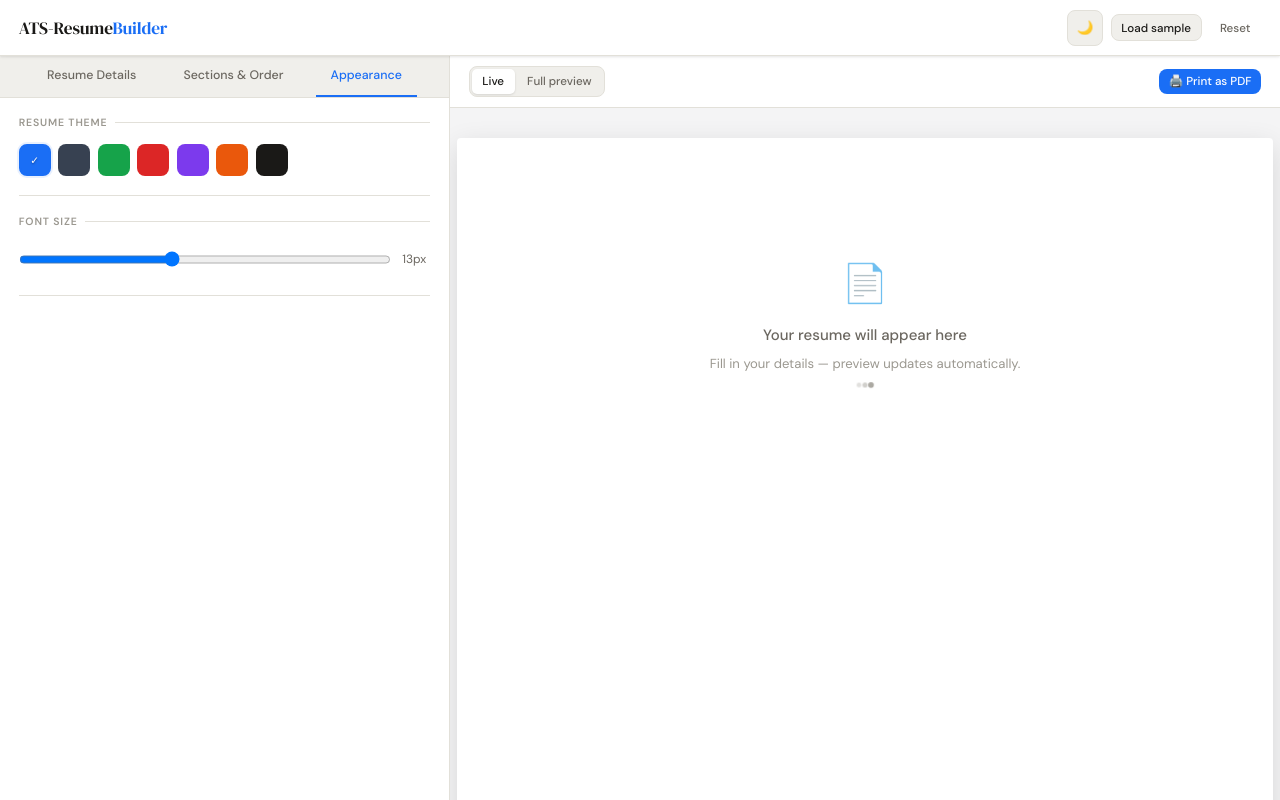
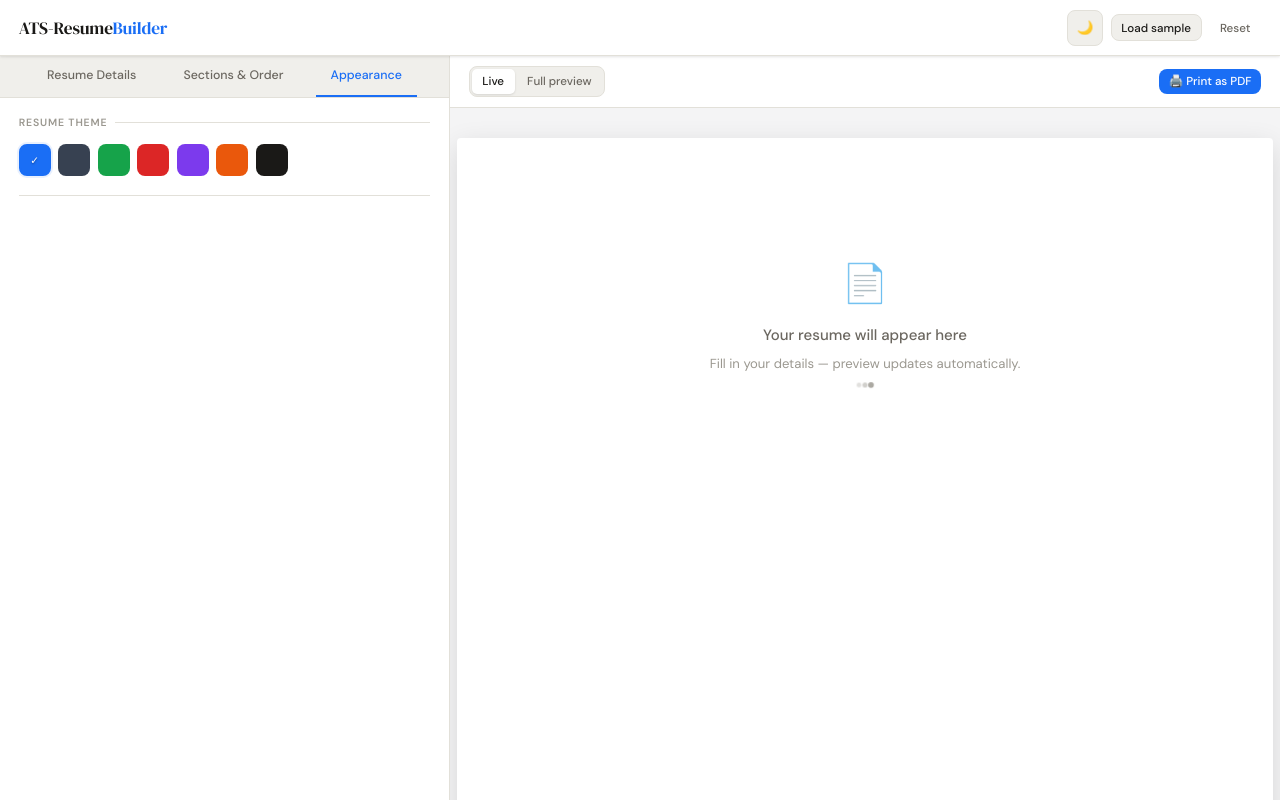
Before and after one commit to wilfredo-domanico-jr/ats-resume-builder, a React (Vite) app: page / in a window 1280 px wide. Both pictures are taken after a click on the button "Appearance". Built offline with nearby package versions, Linux system fonts and the light colour scheme.

Commit message:
Remove Font size adjustment

```diff
--- a/src/components/AppearanceTab/AppearanceTab.tsx
+++ b/src/components/AppearanceTab/AppearanceTab.tsx
@@ -14,8 +14,6 @@ function AppearanceTab({
   resumeTheme,
   setResumeTheme,
 }: AppearanceTabProps) {
-  const [fontSize, setFontSize] = useState(13);
-
   useEffect(() => {
     if (resumeTheme) {
       document.documentElement.style.setProperty(
@@ -28,14 +26,6 @@ function AppearanceTab({
       );
     }
   }, [resumeTheme]);
-
-  const updateFontSize = (value: number) => {
-    setFontSize(value);
-    document.documentElement.style.setProperty(
-      "--resume-font-size",
-      `${value}px`,
-    );
-  };
 
   return (
     <div className="form-panel-inner">
@@ -54,38 +44,6 @@ function AppearanceTab({
       </div>
 
       <hr />
-
-      <div className="section-title">Font Size</div>
-
-      <div
-        style={{
-          display: "flex",
-          alignItems: "center",
-          gap: "0.75rem",
-          marginTop: "0.25rem",
-        }}
-      >
-        <input
-          type="range"
-          min={11}
-          max={16}
-          value={fontSize}
-          onChange={(e) => updateFontSize(Number(e.target.value))}
-          style={{ width: "100%" }}
-        />
-
-        <span
-          style={{
-            fontSize: "0.8rem",
-            color: "var(--text-2)",
-            minWidth: "28px",
-          }}
-        >
-          {fontSize}px
-        </span>
-      </div>
-
-      <hr />
     </div>
   );
 }
```
